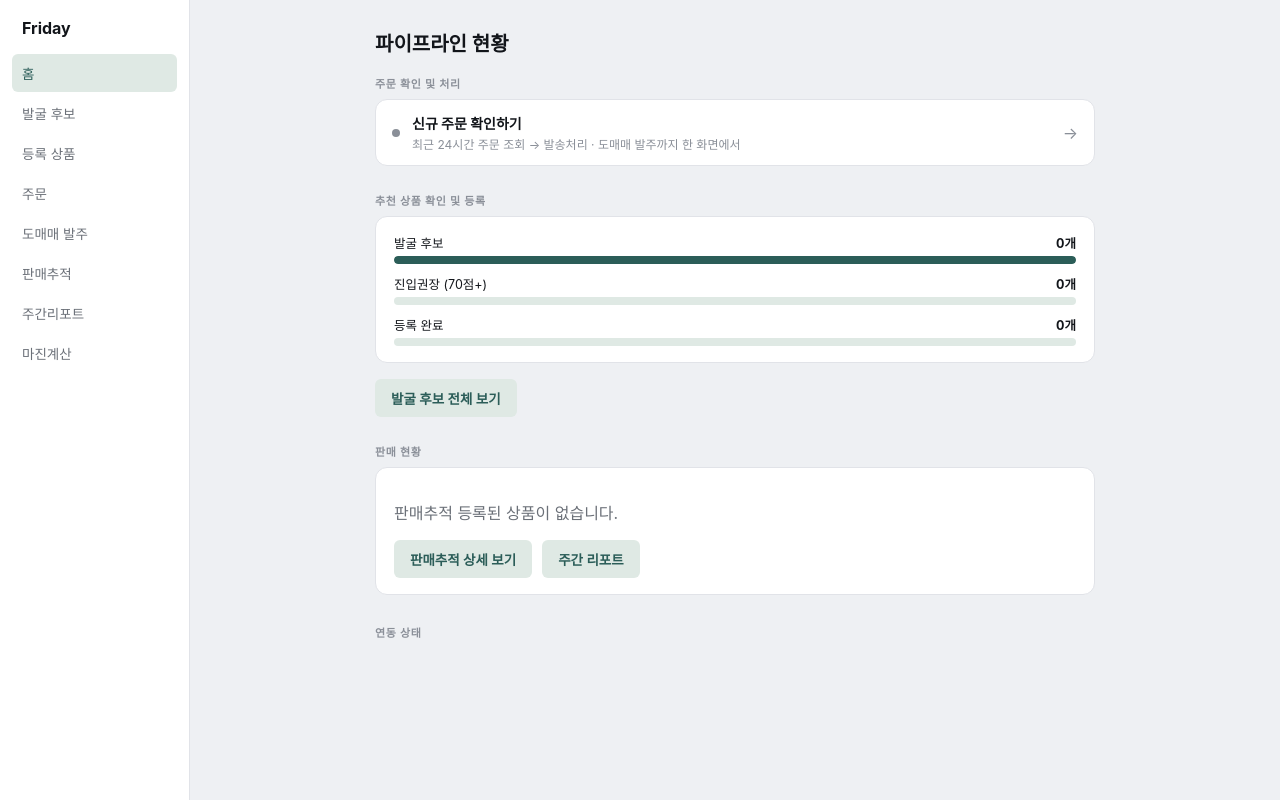
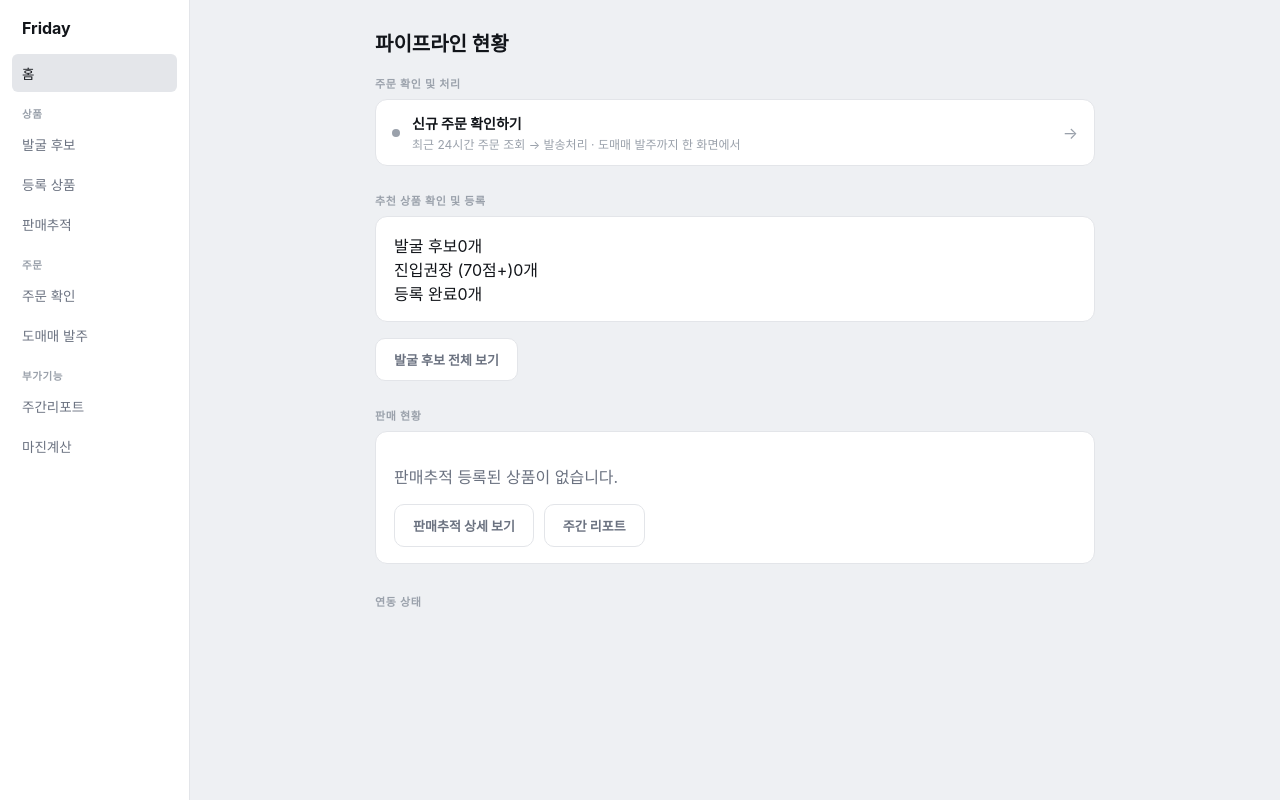
Before and after one commit to mhkim15/Danyol, a Flask app: page / in a window 1280 px wide. Run offline with Flask 3, Linux system fonts and the light colour scheme.

Commit message:
대시보드 UI 톤앤매너를 모노크롬(잉크/연회색) 스타일로 리스킨
사이드바/카드/버튼/인풋에 호버·포커스 트랜지션 추가

```diff
--- a/webapp/templates/base.html
+++ b/webapp/templates/base.html
@@ -6,11 +6,11 @@
 <title>Friday · {% block title %}비브레이브{% endblock %}</title>
 <style>
   :root {
-    --ink: #12151a; --ink-soft: #6b7078; --ink-muted: #8a8f98; --paper: #eef0f3; --panel: #ffffff;
-    --line: #e1e3e8; --accent: #2b5d58; --accent-soft: #dfe9e4;
-    --ok: #3f7d3f; --ok-bg: #e6f0e1; --err: #a5321f; --err-bg: #f8e4de; --warn: #b0791a; --warn-bg: #f7ecd8;
-    --mono: "SFMono-Regular", ui-monospace, Menlo, Consolas, monospace;
-    --sans: -apple-system, "Pretendard", "Apple SD Gothic Neo", "Malgun Gothic", sans-serif;
+    --ink: #12151a; --ink-soft: #6b7280; --ink-muted: #9aa1ab; --paper: #eef0f3; --panel: #ffffff;
+    --line: #e3e5e9; --accent: #12151a; --accent-soft: #e4e6ea;
+    --ok: #3f7d3f; --ok-bg: #e4f3e9; --err: #a5321f; --err-bg: #f8e4de; --warn: #b0791a; --warn-bg: #f7ecd8;
+    --mono: ui-monospace, "SFMono-Regular", Menlo, Consolas, monospace;
+    --sans: -apple-system, "system-ui", "Segoe UI", "Pretendard", "Apple SD Gothic Neo", "Malgun Gothic", sans-serif;
     --sidebar-w: 190px;
   }
   * { box-sizing: border-box; }
@@ -25,9 +25,11 @@
     position: sticky; top: 0; height: 100vh; overflow-y: auto;
   }
   nav.sidebar .brand { font-weight: 700; font-size: 16px; padding: 0 10px 16px; }
+  nav.sidebar .nav-group { font-size: 10.5px; letter-spacing: 0.06em; text-transform: uppercase; color: var(--ink-muted); font-weight: 600; margin: 14px 10px 4px; }
   nav.sidebar a {
     display: block; text-decoration: none; color: var(--ink-soft); font-size: 13.5px;
     padding: 9px 10px; border-radius: 6px; margin-bottom: 2px;
+    transition: background .12s ease, color .12s ease;
   }
   nav.sidebar a:hover, nav.sidebar a.active { background: var(--accent-soft); color: var(--accent); }
 
@@ -48,8 +50,10 @@
     display: flex; align-items: center; justify-content: space-between;
     background: var(--panel); border: 1px solid var(--line); border-radius: 12px;
     padding: 13px 16px; margin-bottom: 8px; text-decoration: none; color: inherit;
+    transition: transform .12s ease, box-shadow .12s ease, border-color .12s ease;
   }
   .todo-row:last-child { margin-bottom: 0; }
+  a.todo-row:hover { transform: translateX(2px); border-color: var(--accent); box-shadow: 0 3px 10px rgba(18,21,26,0.06); }
   .todo-left { display: flex; align-items: center; gap: 12px; min-width: 0; }
   .todo-dot { width: 8px; height: 8px; border-radius: 50%; flex-shrink: 0; }
   .dot-err { background: var(--err); }
@@ -60,16 +64,36 @@
   .todo-arrow { color: var(--ink-muted); font-size: 16px; flex-shrink: 0; }
 
   .stat-grid { display: grid; grid-template-columns: repeat(auto-fit, minmax(110px, 1fr)); gap: 10px; }
-  .stat-card { background: var(--panel); border: 1px solid var(--line); border-radius: 12px; padding: 14px; }
-  .stat-num { font-size: 22px; font-weight: 700; margin: 0; }
+  .stat-card {
+    background: var(--panel); border: 1px solid var(--line); border-radius: 12px; padding: 14px;
+    text-decoration: none; color: inherit; display: block;
+    box-shadow: 0 1px 2px rgba(18,21,26,0.04);
+    transition: transform .15s ease, box-shadow .15s ease, border-color .15s ease;
+  }
+  .stat-card.link:hover { transform: translateY(-2px); border-color: var(--accent); box-shadow: 0 6px 16px rgba(18,21,26,0.08); }
+  .stat-icon {
+    width: 26px; height: 26px; border-radius: 7px; background: var(--accent-soft); color: var(--accent);
+    display: flex; align-items: center; justify-content: center; margin-bottom: 8px; font-size: 14px;
+  }
+  .stat-num { font-size: 21px; font-weight: 700; margin: 0; }
   .stat-label { font-size: 12px; color: var(--ink-muted); margin: 2px 0 0; }
 
-  .funnel-row { margin-bottom: 10px; }
-  .funnel-row:last-child { margin-bottom: 0; }
-  .funnel-label { display: flex; justify-content: space-between; font-size: 12.5px; margin-bottom: 4px; }
-  .funnel-label .n { font-weight: 700; color: var(--ink); }
-  .bar-track { height: 8px; background: var(--accent-soft); border-radius: 99px; overflow: hidden; }
-  .bar-fill { height: 100%; background: var(--accent); border-radius: 99px; }
+  .chart-toolbar { display: flex; align-items: center; justify-content: space-between; margin-bottom: 4px; flex-wrap: wrap; gap: 10px; }
+  .month-nav { display: flex; align-items: center; gap: 10px; }
+  .month-nav button { background: none; border: 1px solid var(--line); border-radius: 6px; width: 28px; height: 28px; padding: 0; font-size: 13px; color: var(--ink-soft); cursor: pointer; }
+  .month-nav button:hover:not(:disabled) { border-color: var(--accent); color: var(--accent); }
+  .month-nav button:disabled { opacity: 0.35; cursor: default; }
+  .month-nav .month-label { font-size: 14px; font-weight: 700; min-width: 90px; text-align: center; }
+  .chart-legend { display: flex; gap: 16px; font-size: 12.5px; color: var(--ink-soft); margin-bottom: 6px; }
+  .chart-legend span { display: inline-flex; align-items: center; gap: 6px; }
+  .chart-legend .sw { width: 14px; height: 0; border-top: 2px solid; display: inline-block; }
+  .chart-wrap { position: relative; }
+  .chart-tooltip {
+    position: absolute; background: var(--ink); color: #fff; font-size: 12px; padding: 6px 10px;
+    border-radius: 6px; pointer-events: none; opacity: 0; transition: opacity .1s ease; white-space: nowrap; z-index: 2;
+    transform: translate(-50%, -100%);
+  }
+  .chart-tooltip .tt-date { color: var(--ink-muted); font-size: 11px; margin-bottom: 2px; }
 
   .stack-bar { display: flex; height: 10px; border-radius: 99px; overflow: hidden; background: var(--line); }
   .stack-seg-ok { background: var(--ok); }
@@ -81,20 +105,30 @@
 
   label { display: block; font-size: 12.5px; color: var(--ink-soft); margin: 10px 0 4px; }
   input[type=text], input[type=number], input[type=password], select {
-    width: 100%; padding: 9px 10px; border: 1px solid var(--line); border-radius: 6px;
-    font-size: 14px; font-family: inherit; background: var(--paper); color: var(--ink);
+    width: 100%; padding: 10px 12px; border: 1px solid var(--line); border-radius: 8px;
+    font-size: 14px; font-family: inherit; background: var(--panel); color: var(--ink);
+    transition: border-color .12s ease, box-shadow .12s ease;
+  }
+  input[type=text]:focus, input[type=number]:focus, input[type=password]:focus, select:focus {
+    outline: none; border-color: var(--accent); box-shadow: 0 0 0 3px var(--accent-soft);
   }
   input[type=checkbox] { margin-right: 6px; }
 
   button, .btn {
-    background: var(--accent); color: #fff; border: none; border-radius: 6px;
-    padding: 9px 16px; font-size: 13.5px; font-weight: 600; cursor: pointer; font-family: inherit;
+    background: var(--accent); color: #fff; border: 1px solid var(--accent); border-radius: 10px;
+    padding: 11px 18px; font-size: 13px; font-weight: 700; cursor: pointer; font-family: inherit;
     display: inline-block; text-decoration: none;
+    transition: background .12s ease, transform .08s ease;
   }
-  button.secondary, .btn.secondary { background: var(--accent-soft); color: var(--accent); }
-  button.danger { background: var(--err); }
+  button:hover, .btn:hover { background: #2a2d33; }
+  button:active, .btn:active { background: #3f3f46; transform: scale(0.98); }
+  button.secondary, .btn.secondary { background: var(--panel); color: var(--ink-soft); border-color: var(--line); }
+  button.secondary:hover, .btn.secondary:hover { background: var(--accent-soft); }
+  button.danger { background: var(--err); border-color: var(--err); }
 
   table { width: 100%; border-collapse: collapse; font-size: 13px; }
+  tbody tr { transition: background .1s ease; }
+  tbody tr:hover { background: var(--paper); }
   th, td { text-align: left; padding: 8px 6px; border-bottom: 1px solid var(--line); vertical-align: top; }
   th { color: var(--ink-soft); font-weight: 500; font-size: 11.5px; text-transform: uppercase; letter-spacing: 0.03em; }
   .mono { font-family: var(--mono); font-size: 12px; }
@@ -123,11 +157,14 @@
   <nav class="sidebar">
     <div class="brand">Friday</div>
     <a href="{{ url_for('index') }}" class="{{ 'active' if request.endpoint == 'index' }}">홈</a>
+    <p class="nav-group">상품</p>
     <a href="{{ url_for('candidates') }}" class="{{ 'active' if request.endpoint in ('candidates','candidates_preview') }}">발굴 후보</a>
     <a href="{{ url_for('registered') }}" class="{{ 'active' if request.endpoint == 'registered' }}">등록 상품</a>
-    <a href="{{ url_for('orders') }}" class="{{ 'active' if request.endpoint in ('orders','orders_check','orders_demo') }}">주문</a>
+    <a href="{{ url_for('tracker') }}" class="{{ 'active' if request.endpoint == 'tracker' }}">판매추적</a>
+    <p class="nav-group">주문</p>
+    <a href="{{ url_for('orders') }}" class="{{ 'active' if request.endpoint in ('orders','orders_check','orders_demo') }}">주문 확인</a>
     <a href="{{ url_for('purchase') }}" class="{{ 'active' if request.endpoint == 'purchase' }}">도매매 발주</a>
-    <a href="{{ url_for('tracker') }}" class="{{ 'active' if request.endpoint == 'tracker' }}">판매추적</a>
+    <p class="nav-group">부가기능</p>
     <a href="{{ url_for('report') }}" class="{{ 'active' if request.endpoint == 'report' }}">주간리포트</a>
     <a href="{{ url_for('margin') }}" class="{{ 'active' if request.endpoint == 'margin' }}">마진계산</a>
   </nav>
```
